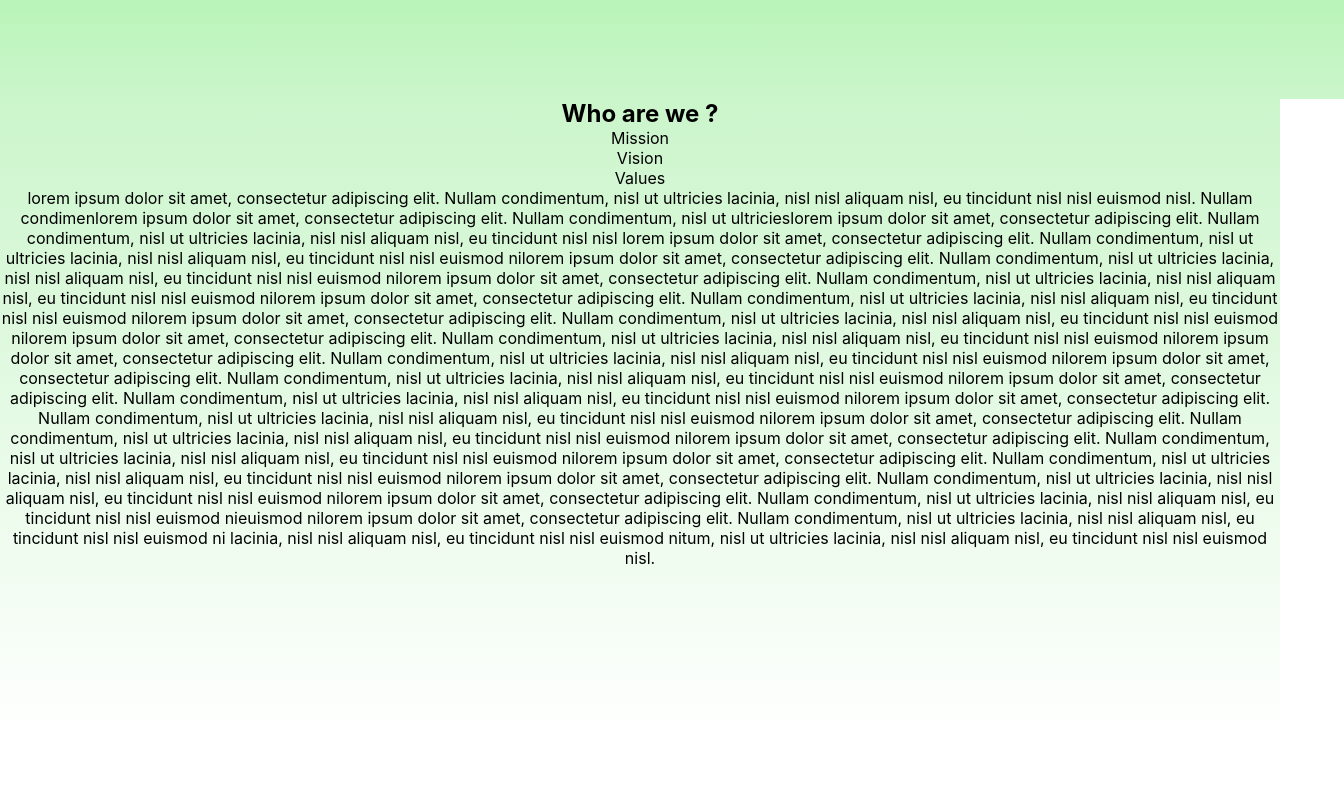
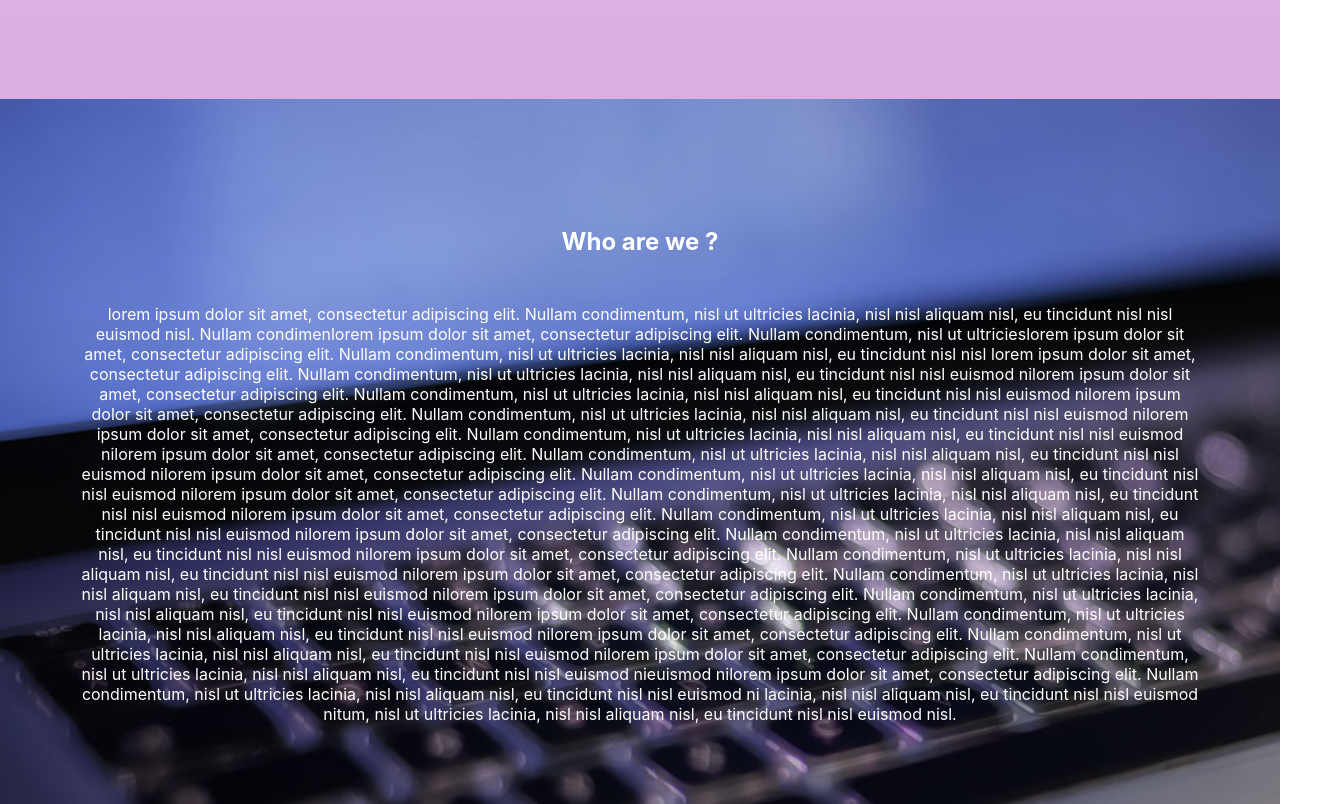
Before and after one commit to RECursion-NITD/RECursionNITD-Frontend, a React (Create React App) app: page / in a window 1280 px wide. Shown: the part 826-1630 px from the top of the page, 1344 px wide, since content can reach past the window. Before the commit the page ends 1565 px from the top, so only its background shows below. Built offline with nearby package versions, Linux system fonts and the light colour scheme.

Commit message:
users api call added

```diff
--- a/src/App.css
+++ b/src/App.css
@@ -16,6 +16,18 @@
   min-height: 10vh;
 }
 
+.heading {
+  margin: auto;
+  padding-top: 5em;
+  font-size: x-large;
+  height: 20vh;
+  width: 100%;
+  display: flex;
+  flex-direction: column;
+  align-items: center;
+  transition: ease-in-out 0.5s;
+}
+
 .content {
   margin-top: 5em;
   font-size: larger;
@@ -26,24 +38,15 @@
 .about {
   width: 100vw;
   min-height: 25vh;
-  background: linear-gradient(#a7f3a6, #cbf5cb);
-  border-radius: 40% 50% 0% 0%;
-  transform: scaleX(1.1);
+  overflow: hidden;
 }
 .content2 {
+  padding: 5em;
   text-align: center;
   align-items: center;
-  height: 80vh;
-  background: linear-gradient(#cbf5cb, #ffffff);
+  background-image: url("/public/images/keyboardBg.jpg");
+  background-repeat: no-repeat;
+  background-size: cover;
+  background-attachment: fixed;
+  /* background: linear-gradient(#cbf5cb, #ffffff); */
 }
-
-.heading {
-  margin: auto;
-  padding-top: 5em;
-  font-size: x-large;
-  height: 20vh;
-  width: 100%;
-  display: flex;
-  flex-direction: column;
-  align-items: center;
-}
--- a/src/components/Home.jsx
+++ b/src/components/Home.jsx
@@ -38,10 +38,62 @@ function Home() {
       </div>
       <div className="about"></div>
       <div className="content2">
+        <h2 style={{ color: "white", margin: "2em" }}>Who are we ?</h2>
+
+        <p style={{ color: "white" }}>
+          lorem ipsum dolor sit amet, consectetur adipiscing elit. Nullam
+          condimentum, nisl ut ultricies lacinia, nisl nisl aliquam nisl, eu
+          tincidunt nisl nisl euismod nisl. Nullam condimenlorem ipsum dolor sit
+          amet, consectetur adipiscing elit. Nullam condimentum, nisl ut
+          ultricieslorem ipsum dolor sit amet, consectetur adipiscing elit.
+          Nullam condimentum, nisl ut ultricies lacinia, nisl nisl aliquam nisl,
+          eu tincidunt nisl nisl lorem ipsum dolor sit amet, consectetur
+          adipiscing elit. Nullam condimentum, nisl ut ultricies lacinia, nisl
+          nisl aliquam nisl, eu tincidunt nisl nisl euismod nilorem ipsum dolor
+          sit amet, consectetur adipiscing elit. Nullam condimentum, nisl ut
+          ultricies lacinia, nisl nisl aliquam nisl, eu tincidunt nisl nisl
+          euismod nilorem ipsum dolor sit amet, consectetur adipiscing elit.
+          Nullam condimentum, nisl ut ultricies lacinia, nisl nisl aliquam nisl,
+          eu tincidunt nisl nisl euismod nilorem ipsum dolor sit amet,
+          consectetur adipiscing elit. Nullam condimentum, nisl ut ultricies
+          lacinia, nisl nisl aliquam nisl, eu tincidunt nisl nisl euismod
+          nilorem ipsum dolor sit amet, consectetur adipiscing elit. Nullam
+          condimentum, nisl ut ultricies lacinia, nisl nisl aliquam nisl, eu
+          tincidunt nisl nisl euismod nilorem ipsum dolor sit amet, consectetur
+          adipiscing elit. Nullam condimentum, nisl ut ultricies lacinia, nisl
+          nisl aliquam nisl, eu tincidunt nisl nisl euismod nilorem ipsum dolor
+          sit amet, consectetur adipiscing elit. Nullam condimentum, nisl ut
+          ultricies lacinia, nisl nisl aliquam nisl, eu tincidunt nisl nisl
+          euismod nilorem ipsum dolor sit amet, consectetur adipiscing elit.
+          Nullam condimentum, nisl ut ultricies lacinia, nisl nisl aliquam nisl,
+          eu tincidunt nisl nisl euismod nilorem ipsum dolor sit amet,
+          consectetur adipiscing elit. Nullam condimentum, nisl ut ultricies
+          lacinia, nisl nisl aliquam nisl, eu tincidunt nisl nisl euismod
+          nilorem ipsum dolor sit amet, consectetur adipiscing elit. Nullam
+          condimentum, nisl ut ultricies lacinia, nisl nisl aliquam nisl, eu
+          tincidunt nisl nisl euismod nilorem ipsum dolor sit amet, consectetur
+          adipiscing elit. Nullam condimentum, nisl ut ultricies lacinia, nisl
+          nisl aliquam nisl, eu tincidunt nisl nisl euismod nilorem ipsum dolor
+          sit amet, consectetur adipiscing elit. Nullam condimentum, nisl ut
+          ultricies lacinia, nisl nisl aliquam nisl, eu tincidunt nisl nisl
+          euismod nilorem ipsum dolor sit amet, consectetur adipiscing elit.
+          Nullam condimentum, nisl ut ultricies lacinia, nisl nisl aliquam nisl,
+          eu tincidunt nisl nisl euismod nilorem ipsum dolor sit amet,
+          consectetur adipiscing elit. Nullam condimentum, nisl ut ultricies
+          lacinia, nisl nisl aliquam nisl, eu tincidunt nisl nisl euismod
+          nilorem ipsum dolor sit amet, consectetur adipiscing elit. Nullam
+          condimentum, nisl ut ultricies lacinia, nisl nisl aliquam nisl, eu
+          tincidunt nisl nisl euismod nieuismod nilorem ipsum dolor sit amet,
+          consectetur adipiscing elit. Nullam condimentum, nisl ut ultricies
+          lacinia, nisl nisl aliquam nisl, eu tincidunt nisl nisl euismod ni
+          lacinia, nisl nisl aliquam nisl, eu tincidunt nisl nisl euismod nitum,
+          nisl ut ultricies lacinia, nisl nisl aliquam nisl, eu tincidunt nisl
+          nisl euismod nisl.
+        </p>
+      </div>
+      <div className="content">
         <h2>Who are we ?</h2>
-        <p> Mission</p>
-        <p> Vision</p>
-        <p> Values</p>
+
         <p>
           lorem ipsum dolor sit amet, consectetur adipiscing elit. Nullam
           condimentum, nisl ut ultricies lacinia, nisl nisl aliquam nisl, eu
--- a/src/components/Layout.jsx
+++ b/src/components/Layout.jsx
@@ -51,7 +51,9 @@ const Layout = () => {
         </ul>
 
         {user && <button onClick={logoutUser}>Logout</button>}
-        {user && <p>Hello {user}</p>}
+        {user && (
+          <h1 style={{ color: "whitesmoke" }}>Welcome {user?.username}</h1>
+        )}
       </div>
       <div className="App">
         <Outlet />
--- a/src/context/AuthContext.js
+++ b/src/context/AuthContext.js
@@ -8,7 +8,11 @@ export default AuthContext;
 
 export const AuthProvider = ({ children }) => {
   const [loading, setLoading] = useState(true);
-  const [user, setUser] = useState(null);
+  const [user, setUser] = useState(
+    localStorage.getItem("user")
+      ? JSON.parse(localStorage.getItem("user"))
+      : null
+  );
   const [authToken, setAuthToken] = useState(
     localStorage.getItem("authTokens")
       ? JSON.parse(localStorage.getItem("authTokens"))
@@ -19,7 +23,17 @@ export const AuthProvider = ({ children }) => {
     login(formData)
       .then((data) => {
         localStorage.setItem("authTokens", JSON.stringify(data));
-        setUser(jwtDecode(data?.access).user_id);
+        localStorage.setItem(
+          "user",
+          JSON.stringify({
+            id: jwtDecode(data?.access).user_id,
+            username: formData.username,
+          })
+        );
+        setUser({
+          id: jwtDecode(data?.access).user_id,
+          username: formData.username,
+        });
         setAuthToken(data);
       })
       .catch((err) => {
@@ -29,6 +43,7 @@ export const AuthProvider = ({ children }) => {
 
   const logoutUser = () => {
     localStorage.removeItem("authTokens");
+    localStorage.removeItem("user");
     setUser(null);
     setAuthToken(null);
   };
@@ -40,7 +55,6 @@ export const AuthProvider = ({ children }) => {
           data = { access: data?.access, refresh: authToken?.refresh };
           localStorage.setItem("authTokens", JSON.stringify(data));
           setAuthToken(data);
-          setUser(jwtDecode(data?.access).user_id);
         })
         .catch(() => {
           console.log("cant refresh token -> err");
```
Also changed, not shown: src/api/userInfo.js (added, +17 -0 lines), public/images/keyboardBg.jpg (added).
